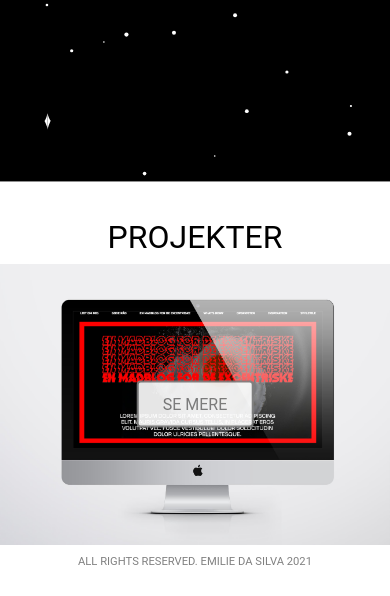
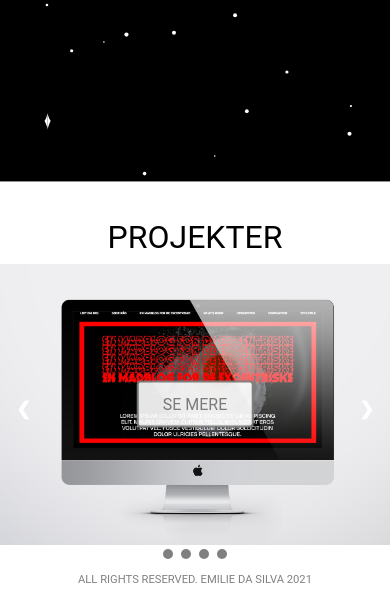
Before and after one commit to emil25q2/portfolio, a plain HTML site: page index.html in a window 390 px wide. Shown: the part 500-1096 px from the top of the page. Drawn offline with Linux system fonts and the light colour scheme; a web font is replaced by a local one.

Commit message:
slide stuff

```diff
--- a/index.css
+++ b/index.css
@@ -499,12 +499,10 @@
         top: 50%;
         left: 50%;
         transform: translate(-50%, -50%);
-        -ms-transform: translate(-50%, -50%);
         background-color: white;
         color: grey;
         font-size: 16px;
         padding: 12px 24px;
-        border: none;
         cursor: pointer;
         text-align: center;
         border: 2px solid grey;
@@ -523,6 +521,64 @@
     /*    hide*/
     .text {
         display: none;
+    }
+
+    /*slide knapper*/
+    #slideshow_container {
+        max-width: 1000px;
+        position: relative;
+        margin: auto;
+    }
+
+    .dots {
+        text-align: center;
+    }
+
+    /* Next & previous buttons */
+    .prev,
+    .next {
+        cursor: pointer;
+        position: absolute;
+        top: 50%;
+        width: auto;
+        padding: 16px;
+        margin-top: -22px;
+        color: white;
+        font-weight: bold;
+        font-size: 18px;
+        transition: 0.6s ease;
+        border-radius: 0 3px 3px 0;
+        /*        user-select: none;*/
+    }
+
+    /* Position the "next button" to the right */
+    .next {
+        right: 0;
+        border-radius: 3px 0 0 3px;
+    }
+
+    /* On hover, add a black background color with a little bit see-through */
+    .prev:hover,
+    .next:hover {
+        background-color: black;
+        opacity: .9;
+    }
+
+    /* The dots/bullets/indicators */
+    .dot {
+        cursor: pointer;
+        height: 10px;
+        width: 10px;
+        margin: 0 2px;
+        background-color: #808080;
+        border-radius: 50%;
+        display: inline-block;
+        transition: background-color 0.6s ease;
+    }
+
+    .active,
+    .dot:hover {
+        background-color: black;
     }
 }
 
--- a/index.html
+++ b/index.html
@@ -107,7 +107,7 @@
         <section id="section2">
             <h3>projekter</h3>
 
-            <div class="image_container">
+            <div class="image_container" id="slideshow_container">
                 <div class="img_container">
                     <div class="button_container">
                         <a href="tema_2.html">
@@ -167,6 +167,16 @@
                         </div>
                     </a>
                 </div>
+
+                <a class="prev" onclick="plusSlides(-1)">&#10094;</a>
+                <a class="next" onclick="plusSlides(1)">&#10095;</a>
+            </div>
+
+            <div class="dots">
+                <span class="dot" onclick="currentSlide(1)"></span>
+                <span class="dot" onclick="currentSlide(2)"></span>
+                <span class="dot" onclick="currentSlide(3)"></span>
+                <span class="dot" onclick="currentSlide(4)"></span>
             </div>
         </section>
     </main>
--- a/index.js
+++ b/index.js
@@ -63,3 +63,36 @@ $(function () {
         }, 500, 'linear');
     });
 });
+
+
+//slide knapper
+var slideIndex = 1;
+showSlides(slideIndex);
+
+function plusSlides(n) {
+    showSlides(slideIndex += n);
+}
+
+function currentSlide(n) {
+    showSlides(slideIndex = n);
+}
+
+function showSlides(n) {
+    var i;
+    var slides = document.getElementsByClassName("img_container");
+    var dots = document.getElementsByClassName("dot");
+    if (n > slides.length) {
+        slideIndex = 1
+    }
+    if (n < 1) {
+        slideIndex = slides.length
+    }
+    for (i = 0; i < slides.length; i++) {
+        slides[i].style.display = "none";
+    }
+    for (i = 0; i < dots.length; i++) {
+        dots[i].className = dots[i].className.replace(" active", "");
+    }
+    slides[slideIndex - 1].style.display = "block";
+    dots[slideIndex - 1].className += " active";
+}
--- a/script.js
+++ b/script.js
@@ -3,6 +3,9 @@ window.addEventListener("load", sidenVises);
 function sidenVises() {
     console.log("sidenVises");
 }
+
+document.querySelector(".prev").classList.add('fade_out');
+document.querySelector(".next").classList.add('fade_out');
 
 //scroll up button
 // We select the element we want to target
--- a/tema_2.css
+++ b/tema_2.css
@@ -116,6 +116,29 @@
         justify-items: center;
         display: grid;
     }
+
+    /*slide knapper*/
+    .prev,
+    .next {
+        position: absolute;
+        top: 50%;
+        width: auto;
+        padding: 16px;
+        margin-top: -22px;
+        color: #232323;
+        font-weight: bold;
+        font-size: 18px;
+        border-radius: 0 3px 3px 0;
+    }
+
+    .prev {
+        left: 0;
+    }
+
+    .next {
+        right: 0;
+        border-radius: 3px 0 0 3px;
+    }
 }
 
 
@@ -182,4 +205,29 @@
         font-size: .9rem;
         margin-left: 30px;
     }
+
+    .prev,
+    .next {
+        display: none;
+    }
 }
+
+
+
+/*animation*/
+.fade_out {
+    animation-name: fade_out_kf;
+    animation-duration: 2s;
+    animation-iteration-count: infinite;
+    animation-fill-mode: both;
+}
+
+@keyframes fade_out_kf {
+    from {
+        opacity: 100%;
+    }
+
+    to {
+        opacity: 0%;
+    }
+}
```
Also changed, not shown: redesign.html (+1 -1 lines), tema_2.html (+5 -2 lines).
